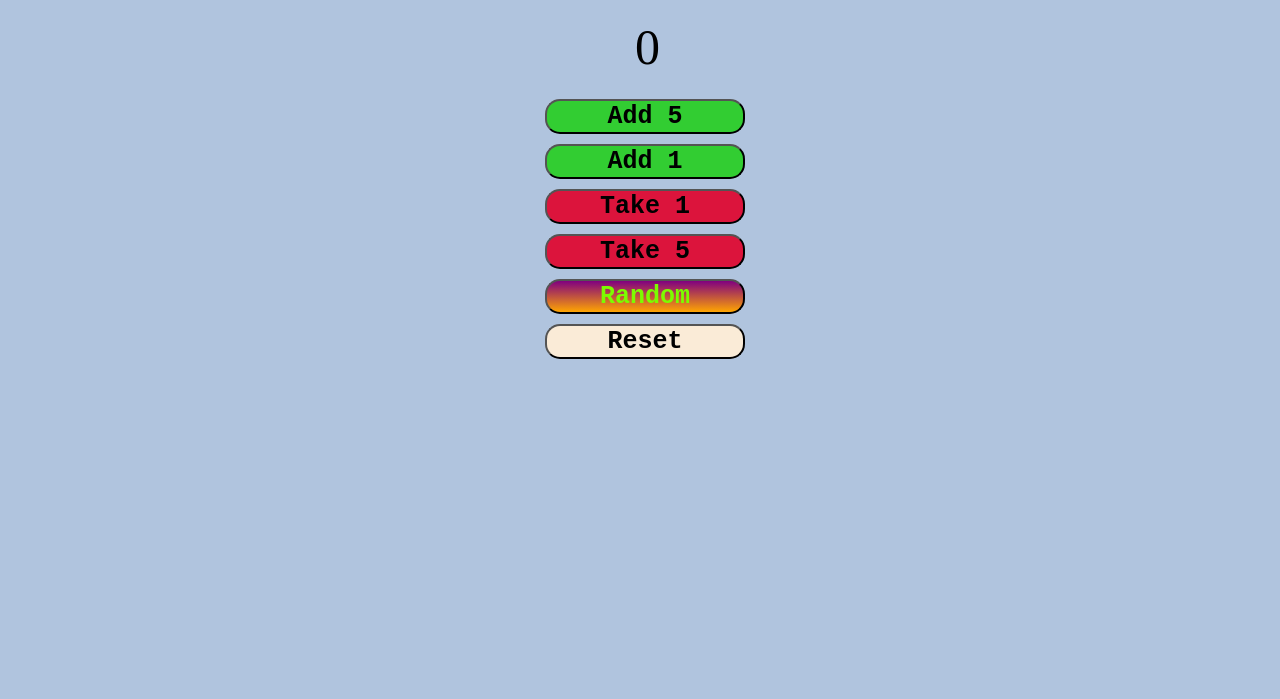
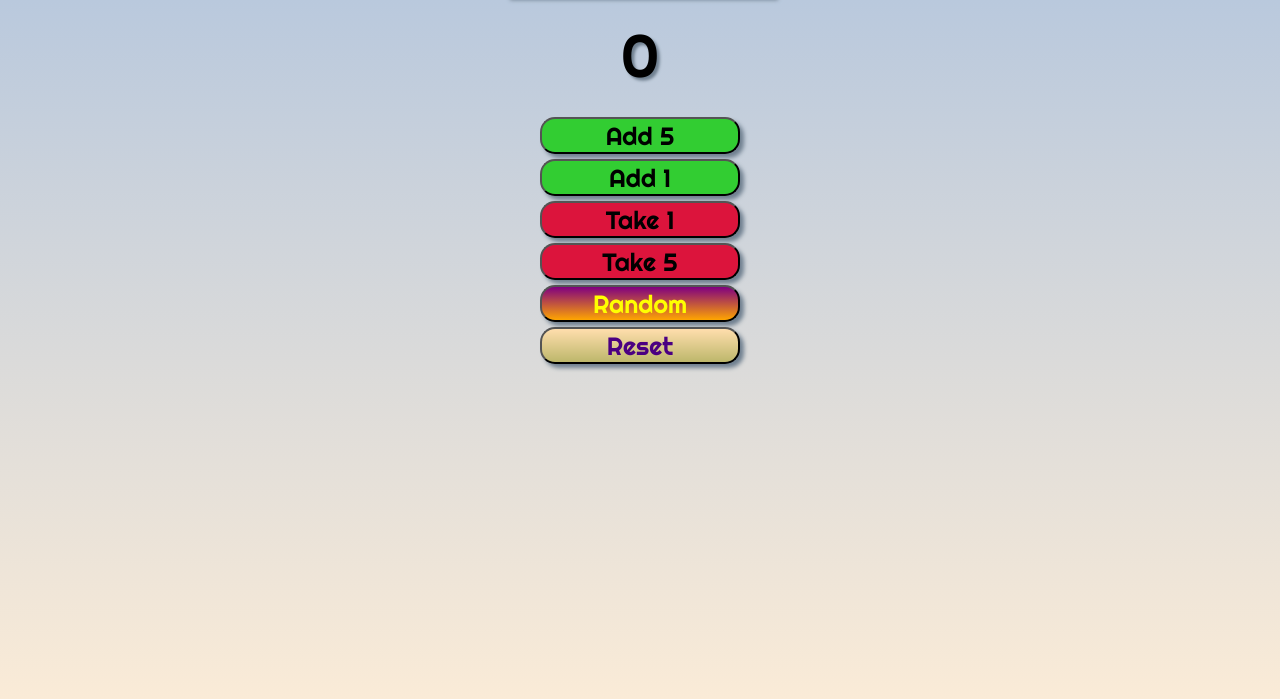
Before and after one commit to gsabella4/NumberCounter, a plain HTML site: page index.html in a window 1280 px wide. Shown: the part 101-800 px from the top of the page. Drawn offline with Linux system fonts and the light colour scheme.

Commit message:
pushing tweaks to design

```diff
--- a/index.html
+++ b/index.html
@@ -12,14 +12,13 @@
       <h1>Number Counter</h1>
             <label id="countLabel">0</label><br>
             <div>
-            <button id="plus5">Add 5</button>
+                  <button id="add5">Add 5</button>
                   <button id="increaseBtn">Add 1</button>
                   <button id="decreaseBtn">Take 1</button>
-            <button id="minus5">Take 5</button>
+                  <button id="take5">Take 5</button>
                   <button id="randomNum">Random</button>
                   <button id="resetBtn">Reset</button>
                   <script src="index.js"></script>
             </div>
-
 </body>
 </html>
--- a/index.js
+++ b/index.js
@@ -4,13 +4,18 @@ const countLabel = document.getElementById("countLabel");
 const decreaseBtn = document.getElementById("decreaseBtn");
 const increaseBtn = document.getElementById("increaseBtn");
 const resetBtn = document.getElementById("resetBtn");
-const add5Btn = document.getElementById("plus5");
-const take5Btn = document.getElementById("minus5");
+const add5Btn = document.getElementById("add5");
+const take5Btn = document.getElementById("take5");
 const randomBtn = document.getElementById("randomNum");
 
-function randomNum(){
-      let random = Math.floor(Math.random()*1001);
-      count = random;
+
+function add5(){
+      count+=5;
+      countLabel.innerText = count;
+}
+
+function increaseCount(){
+      count+=1;
       countLabel.innerText = count;
 }
 
@@ -19,53 +24,48 @@ function decreaseCount(){
       countLabel.innerText = count;
 }
 
-function increaseCount(){
-      count+=1;
-      countLabel.innerText = count;
-}
-
-function add5(){
-      count+=5;
-      countLabel.innerText = count;
-}
-
 function take5(){
       count-=5;
       countLabel.innerText = count;
 }
 
+function randomNum(){
+      let random = Math.floor(Math.random()*5001);
+      count = random;
+      countLabel.innerText = count;
+}
+
 function resetCount(){
-      count = 0;
+      count=0;
       countLabel.innerText = count;
       window.alert("Count has been reset!");
 }
 
-
-
 document.addEventListener("DOMContenLoaded", begin());
 
 function begin(){
-decreaseBtn.addEventListener('click', () =>{
-      decreaseCount();
+
+add5Btn.addEventListener('click', () =>{
+      add5();
 });
 
 increaseBtn.addEventListener('click', () =>{
       increaseCount();
 });
 
-resetBtn.addEventListener('click', () =>{
-      resetCount();
-});
-
-add5Btn.addEventListener('click', () =>{
-      add5();
+decreaseBtn.addEventListener('click', () =>{
+      decreaseCount();
 });
 
 take5Btn.addEventListener('click', () =>{
       take5();
 });
 
-randomBtn.addEventListener('click', () => {
+randomBtn.addEventListener('click', () =>{
       randomNum();
-})
+});
+
+resetBtn.addEventListener('click', () =>{
+      resetCount();
+});
 }
--- a/style.css
+++ b/style.css
@@ -1,89 +1,71 @@
-#countLabel {
-      display: flex;
-      margin-left: 95px;
-      align-items: flex-start;
-      font-size: 50px;
-}
-
 body {
-      background-color: lightsteelblue;
+      background-image: linear-gradient(lightsteelblue, antiquewhite);
+      background-repeat: no-repeat;
+      background-attachment: fixed;
+      font-family: 'Righteous', Courier, monospace;
       display:flex;
       flex-direction: column;
       align-items: center;
       justify-content: center;
 }
 
-body > div {
-      display: flex;
-      flex-direction: column;
-      justify-items: center;
-      align-content: center;
-
-}
-
-
 h1 {
-
       border: 4px solid seagreen;
       border-style:groove;
       padding: 10px;
-      font-family: 'Righteous', serif;
+      box-shadow: 4px 4px 4px slategray;
 }
+
 #countLabel {
-      margin-right: 80px;
+      display: flex;
+      justify-content: center;
+      align-items: center;
+      font-size: 60px;
+      text-shadow: 3px 3px 3px slategrey;
 }
 
 button {
+      font-family: 'Righteous', Courier, monospace;
       display: flex;
       align-items: flex-start;
-      font-family: 'Courier New', Courier, monospace;
-      font-weight: 600;
+      font-weight: 300;
       font-size: 25px;
       justify-content: center;
       width: 200px;
       margin-top: 5px;
       margin-bottom: 5px;
-      margin-left: 10px;
       border-radius: 15px;
+      box-shadow: 4px 4px 4px slategrey;
 }
 
-#increaseBtn, #plus5 {
+#increaseBtn, #add5 {
       background-color: limegreen;
 
 }
 
-#decreaseBtn, #minus5 {
+#increaseBtn:active, #add5:active {
+      background-color: lightgreen;
+}
+
+#increaseBtn:hover, #add5:hover{
+      border-color: greenyellow;
+}
+
+#decreaseBtn, #take5 {
       background-color: crimson;
 }
 
-#resetBtn {
-      background-color: antiquewhite;
-}
-
-#increaseBtn:active, #plus5:active {
-      background-color: lightgreen;
-}
-
-#increaseBtn:hover, #plus5:hover{
-      border-color: greenyellow;
-}
-
-#decreaseBtn:active, #minus5:active {
+#decreaseBtn:active, #take5:active {
       background-color: salmon;
 }
 
-#decreaseBtn:hover, #minus5:hover {
+#decreaseBtn:hover, #take5:hover {
       border-color: orangered;
-}
-
-#resetBtn:hover {
-      background-color: turquoise;
-      border-color: gold;
 }
 
 #randomNum {
       background-image: linear-gradient(purple, orange);
-      color: lawngreen;
+      color: yellow;
 }
 
 #randomNum:hover {
@@ -91,3 +73,19 @@ button {
       background-image: linear-gradient(cyan, indigo);
       color:hotpink;
 }
+
+#randomNum:active {
+      color: slategrey;
+}
+
+#resetBtn {
+      background-image: linear-gradient(navajowhite, darkkhaki);
+      color:indigo;
+
+}
+
+#resetBtn:hover {
+      background-image: linear-gradient(antiquewhite, whitesmoke);
+      border-color: seagreen;
+      color: dodgerblue;
+}
```
Lines whose indentation alone changed are shown as unchanged.
